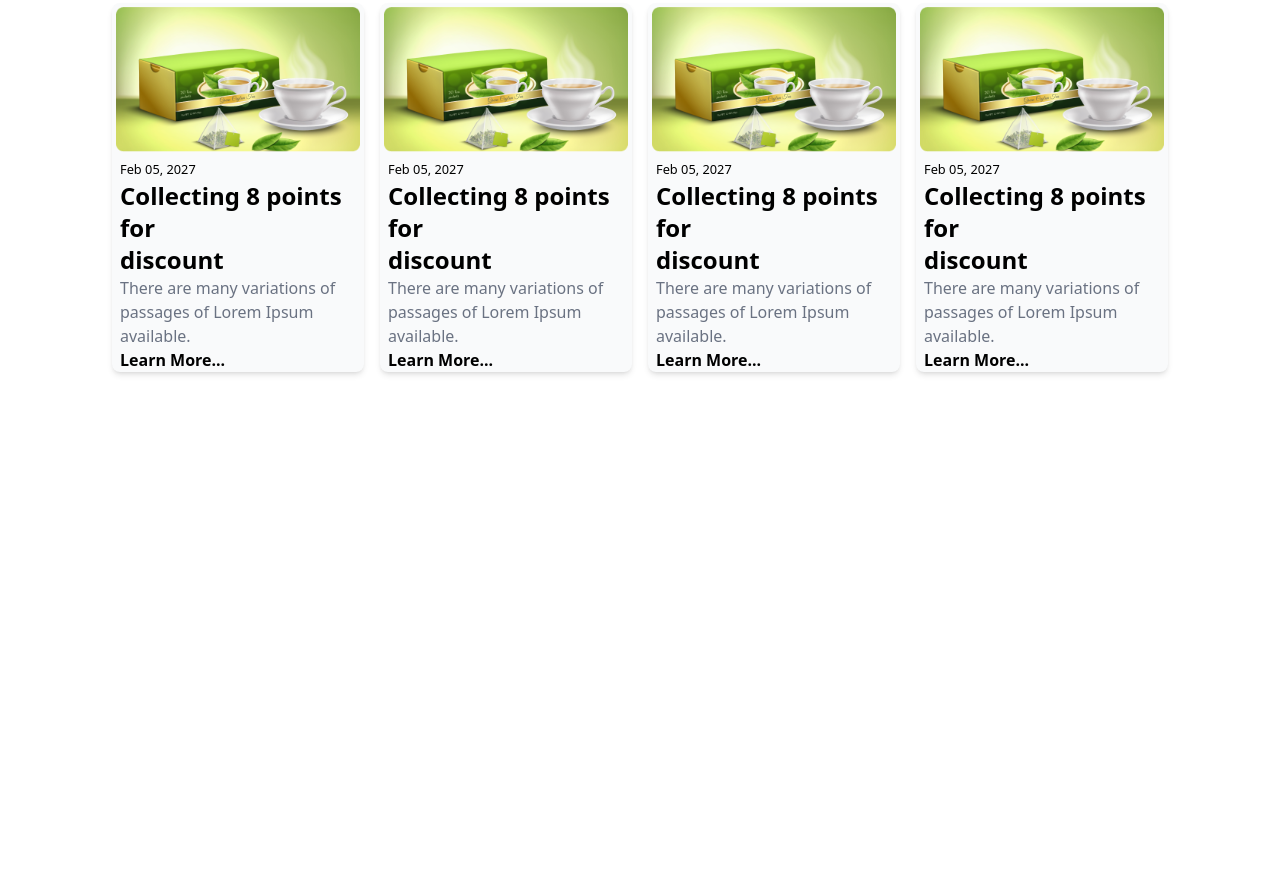
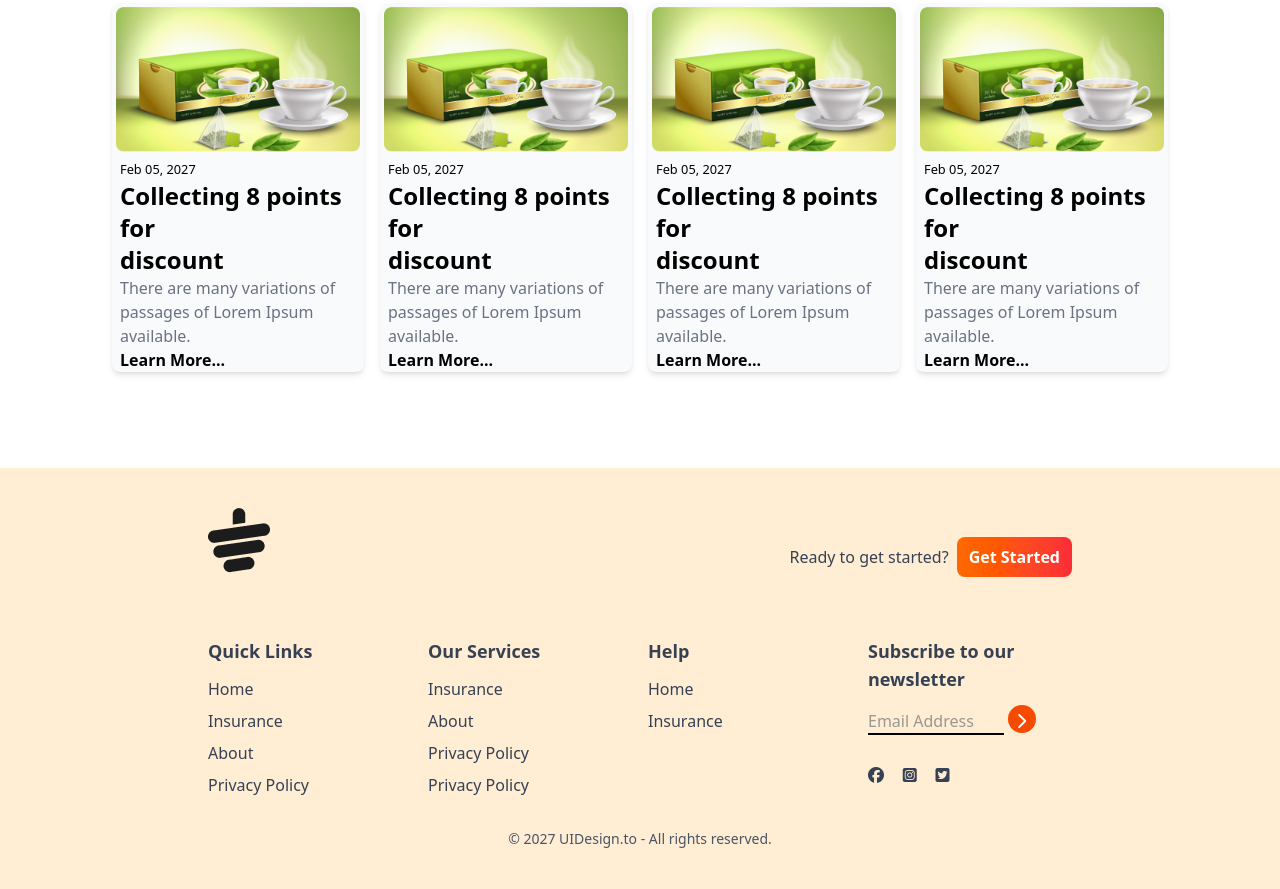
Before and after one commit to ashikbau/tea-house-tailwind, a plain HTML site: page index.html in a window 1280 px wide. Shown: the part 2677-3566 px from the top of the page. Before the commit the page ends 3145 px from the top, so only its background shows below. Drawn offline with nearby package versions, Linux system fonts and the light colour scheme.

Commit message:
added Footer section

```diff
--- a/index.html
+++ b/index.html
@@ -292,20 +292,107 @@
                 <button class="font-bold">Learn More...</button>
               </div>
             </div>
+          </div>
 
+       </section>
+      </main>
+       <!-- Footer Section -->
+    <footer class="bg-orange-100 text-gray-700 py-10 px-4 md:px-16">
+      <div class="w-9/12 mx-auto">
+        <!-- Logo -->
+        <div class="mb-8 flex justify-between">
+          <img class="mb-8" src="./images/cup.png" alt="" />
+          <div class="flex items-center gap-2">
+            <h4>Ready to get started?</h4>
+            <button
+              class="bg-gradient-to-r from-orange-500 to-red-500 px-3 py-2 rounded-lg text-white font-bold"
+            >
+              Get Started
+            </button>
+          </div>
+        </div>
+        <!-- Links -->
+        <div class="grid grid-cols-1 md:grid-cols-2 lg:grid-cols-4 gap-4">
+          <!-- first column -->
+          <div>
+            <h3 class="font-semibold text-lg mb-3">Quick Links</h3>
+            <ul class="space-y-2">
+              <li>
+                <a class="hover:text-orange-600" href="#">Home</a>
+              </li>
+              <li>
+                <a class="hover:text-orange-600" href="#">Insurance</a>
+              </li>
+              <li>
+                <a class="hover:text-orange-600" href="#">About</a>
+              </li>
+              <li>
+                <a class="hover:text-orange-600" href="#">Privacy Policy</a>
+              </li>
+            </ul>
+          </div>
+          <!-- second column -->
+          <div>
+            <h3 class="font-semibold text-lg mb-3">Our Services</h3>
+            <ul class="space-y-2">
+              <li>
+                <a class="hover:text-orange-600" href="#">Insurance</a>
+              </li>
+              <li>
+                <a class="hover:text-orange-600" href="#">About</a>
+              </li>
+              <li>
+                <a class="hover:text-orange-600" href="#">Privacy Policy</a>
+              </li>
+              <li>
+                <a class="hover:text-orange-600" href="#">Privacy Policy</a>
+              </li>
+            </ul>
+          </div>
+          <!-- third column -->
+          <div>
+            <h3 class="font-semibold text-lg mb-3">Help</h3>
+            <ul class="space-y-2">
+              <li>
+                <a class="hover:text-orange-600" href="#">Home</a>
+              </li>
+              <li>
+                <a class="hover:text-orange-600" href="#">Insurance</a>
+              </li>
+            </ul>
+          </div>
 
-
-
-
-     </div>
-
-
-
-        </section>
-
-
-
-     </main>
+          <!-- fourth column -->
+          <div>
+            <h3 class="font-semibold text-lg mb-3">
+              Subscribe to our newsletter
+            </h3>
+            <div class="flex flex-col space-y-2">
+              <div >
+                <input
+                  placeholder="Email Address"
+                  type="text"
+                  class="bg-transparent border-b-2 border-black w-4/6"
+                />
+                <i
+                  class="fa-solid fa-chevron-right w-7 h-7 bg-orange-600 inline-flex rounded-full text-white justify-center items-center p-2"
+                ></i>
+                <div class="flex justify-between w-2/5 mb-2 mt-8">
+                  <i class="fa-brands fa-facebook"></i>
+                  <i class="fa-brands fa-square-instagram"></i>
+                  <i class="fa-brands fa-square-twitter"></i>
+                </div>
+              </div>
+            </div>
+          </div>
+        </div>
+        <div class="text-center pt-4 mt-4">
+          <p class="text-sm text-gray-600">
+            © 2027 UIDesign.to - All rights reserved.
+          </p>
+        </div>
+      </div>
+    </footer>
 
 </body>
 </html>
```
